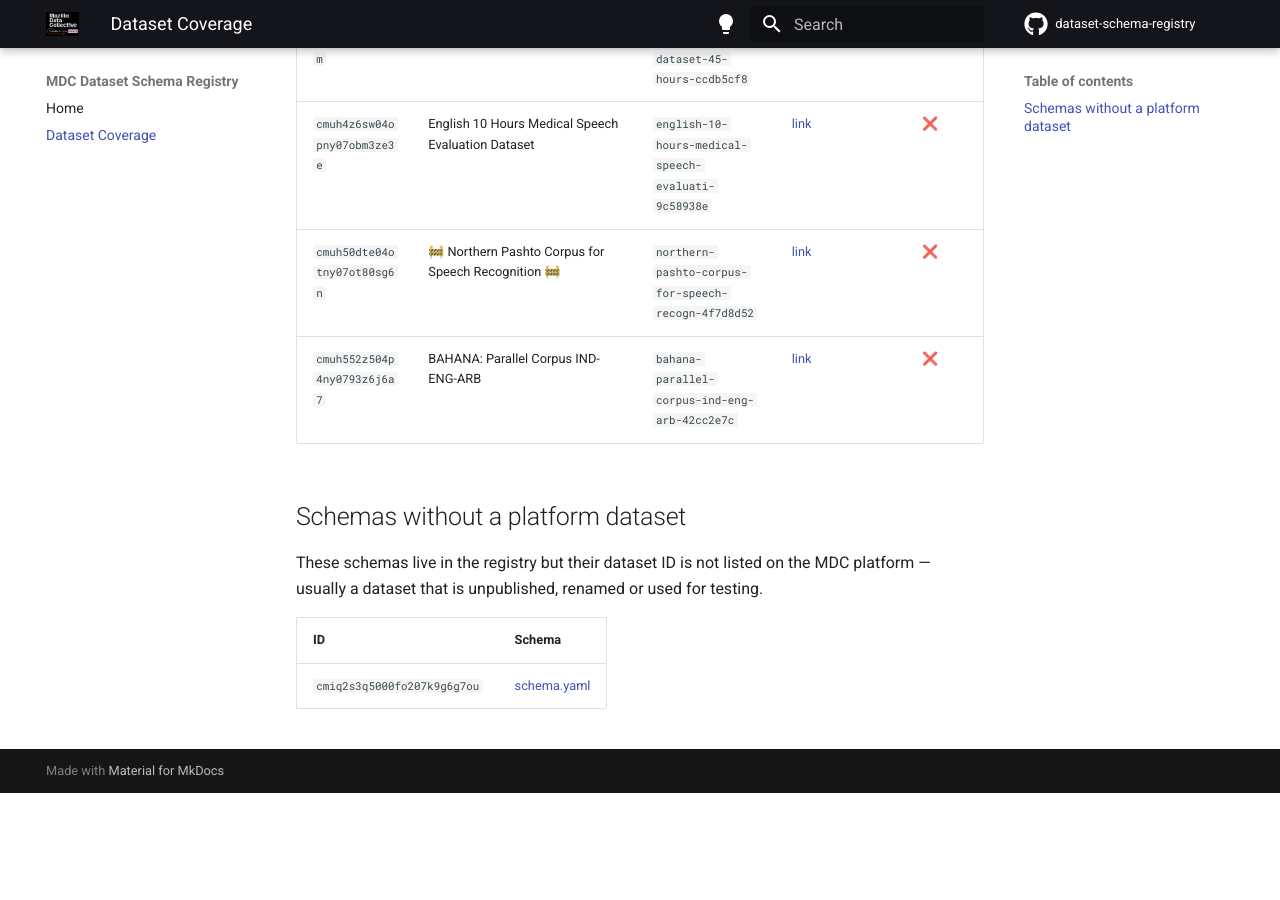
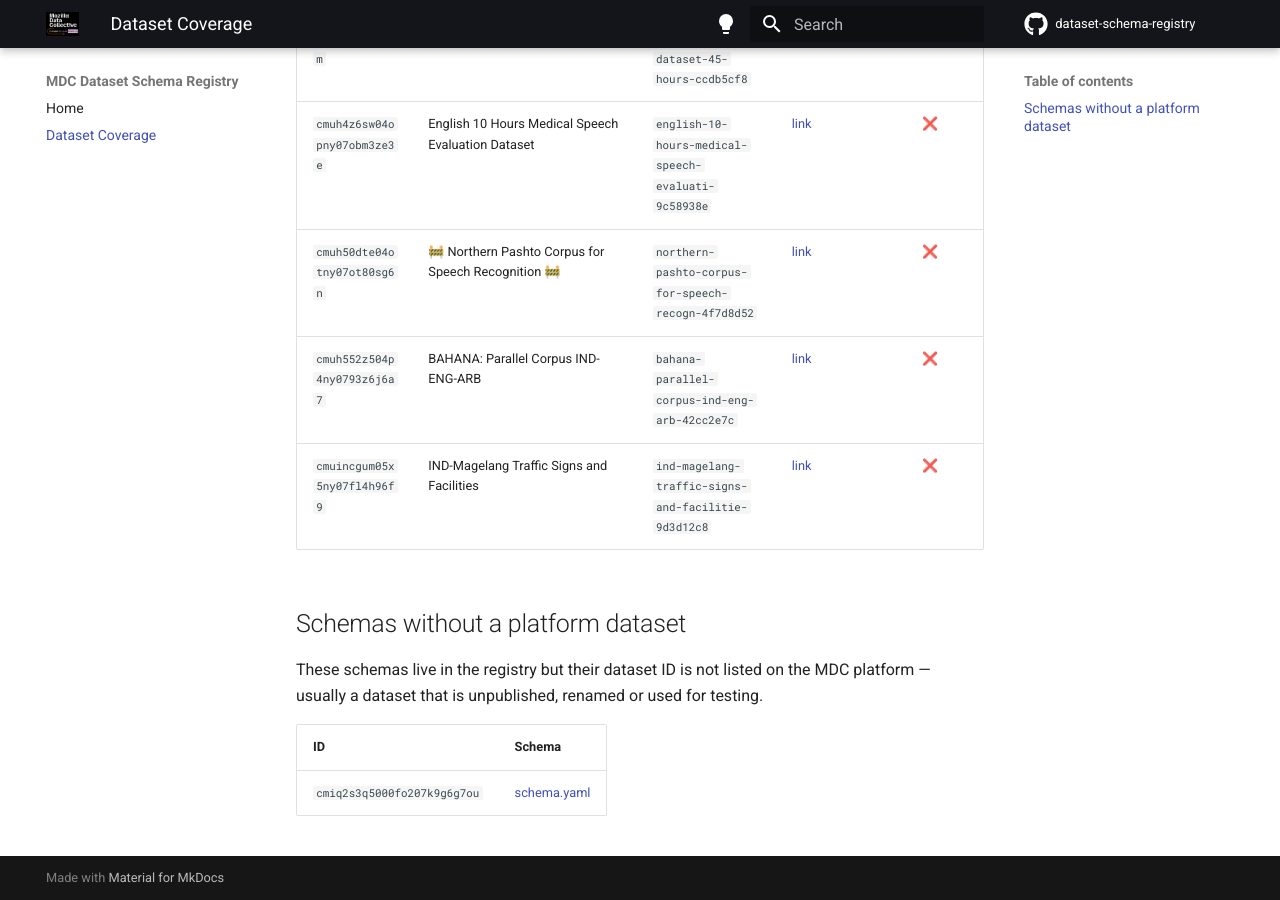
Before and after one commit to Mozilla-Data-Collective/dataset-schema-registry, an MkDocs documentation site: the page built from docs/dataset-coverage.md, in a window 1280 px wide and 900 px high, scrolled down 121400 px. Built offline with MkDocs 1.6.1 and Material for MkDocs 9.7.7, drawn with Linux system fonts in a browser that asks for light colours; comment, search, counter and statistics services are not loaded; before the commit the page ends 122193 px from its top, so only the background shows below that; part of the change alters nothing that is shown; some of the changed text lies outside the part shown.

Commit message:
chore: update registry index and dataset coverage [skip ci]

```diff
--- a/docs/dataset-coverage.md
+++ b/docs/dataset-coverage.md
@@ -12,10 +12,10 @@ data programmatically.
     `registry/<dataset_id>/schema.yaml` file.  See the
     [Home](index.md) for details.
 
-**Last updated:** 2026-09-26
-**Total datasets in sitemap:** 1170
+**Last updated:** 2026-09-27
+**Total datasets in sitemap:** 1171
 **Schemas registered:** 416 ✅
-**Schemas missing:** 754 ❌
+**Schemas missing:** 755 ❌
 
 | ID | Name | Slug | Dataset page | Schema registered |
 |----|------|------|-------------|:-----------------:|
@@ -1189,6 +1189,7 @@ data programmatically.
 | `cmuh4z6sw04opny07obm3ze3e` | English 10 Hours Medical Speech Evaluation Dataset  | `english-10-hours-medical-speech-evaluati-9c58938e` | [link](https://mozilladatacollective.com/datasets/cmuh4z6sw04opny07obm3ze3e) | ❌ |
 | `cmuh50dte04otny07ot80sg6n` | 🚧 Northern Pashto Corpus for Speech Recognition 🚧 | `northern-pashto-corpus-for-speech-recogn-4f7d8d52` | [link](https://mozilladatacollective.com/datasets/cmuh50dte04otny07ot80sg6n) | ❌ |
 | `cmuh552z504p4ny0793z6j6a7` | BAHANA: Parallel Corpus IND-ENG-ARB  | `bahana-parallel-corpus-ind-eng-arb-42cc2e7c` | [link](https://mozilladatacollective.com/datasets/cmuh552z504p4ny0793z6j6a7) | ❌ |
+| `cmuincgum05x5ny07fl4h96f9` | IND-Magelang Traffic Signs and Facilities | `ind-magelang-traffic-signs-and-facilitie-9d3d12c8` | [link](https://mozilladatacollective.com/datasets/cmuincgum05x5ny07fl4h96f9) | ❌ |
 
 ## Schemas without a platform dataset
 
```
Also changed, not shown: 1 other file.
